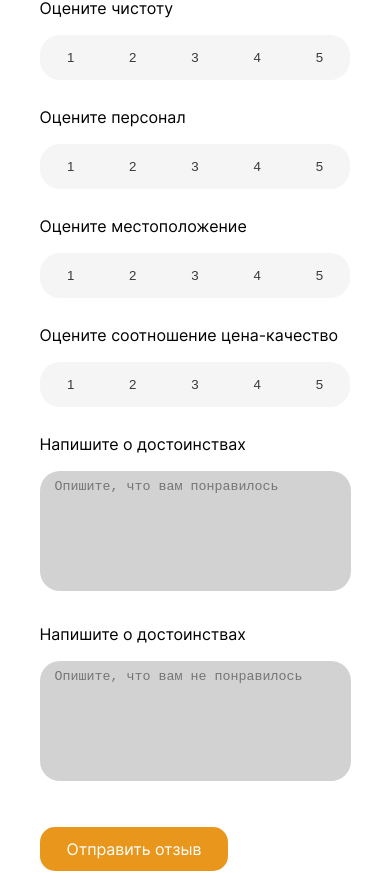
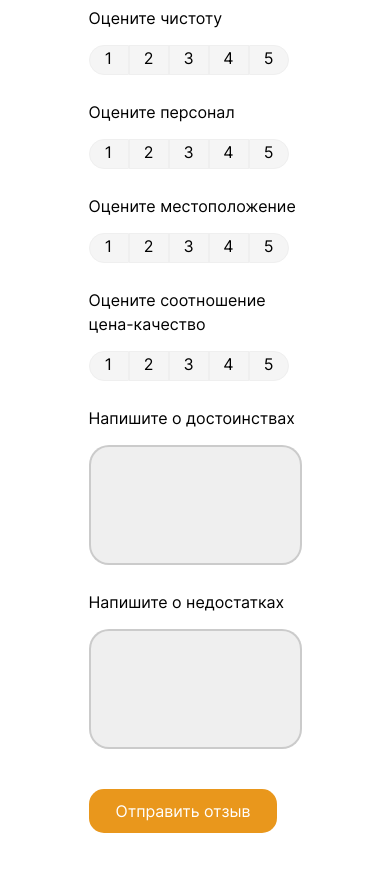
Before and after one commit to skvilshell/60-min_dev, a React (Vite) app: page / in a window 390 px wide. Shown: the part 5670-6543 px from the top of the page. Built offline with nearby package versions, Linux system fonts and the light colour scheme.

Commit message:
review w/ useform

```diff
--- a/package.json
+++ b/package.json
@@ -13,6 +13,7 @@
     "react": "^18.2.0",
     "react-content-loader": "^6.2.0",
     "react-dom": "^18.2.0",
+    "react-hook-form": "^7.40.0",
     "react-redux": "^8.0.5",
     "react-router-dom": "^6.4.2",
     "sass": "^1.55.0"
--- a/src/components/RateBtn/RateBtn.jsx
+++ /dev/null
@@ -1,23 +0,0 @@
-import React from "react";
-import styles from "./RateBtn.module.scss";
-
-export default function RateBtn({ grades, rating }) {
-  function getRate(e) {
-    rating(e.target.value);
-  }
-
-  return (
-    <>
-      {grades.map((grade) => (
-        <button
-          key={grade}
-          value={grade}
-          onClick={getRate}
-          className={styles.rating}
-        >
-          {grade}
-        </button>
-      ))}
-    </>
-  );
-}
--- a/src/components/RateBtn/RateBtn.module.scss
+++ /dev/null
@@ -1,10 +0,0 @@
-@use "../../variables.scss" as v;
-
-.rating {
-  cursor: pointer;
-  padding: 7px 20px;
-  border-radius: 0;
-  background: rgba(239, 239, 239, 0.6);
-  border: #efefef;
-  color: #3a3a3a;
-}
--- a/src/pages/Review/Review.module.scss
+++ b/src/pages/Review/Review.module.scss
@@ -2,7 +2,8 @@
 
 .review {
   box-sizing: border-box;
-  background: #ffffff;
+  @include v.regularNone;
+  background: v.$white;
   width: 70%;
   border-radius: 20px;
   padding: 30px;
@@ -15,41 +16,60 @@
   }
 
   .list_rate {
-    list-style: none;
+    display: flex;
+    flex-direction: column;
+    .rate_item {
+      margin: 15px 0 25px 0;
+    }
+    .rate__label {
+      position: inherit;
+      display: inline-block;
+      text-align: center;
 
-    .li_item {
-      margin: 25px 0;
+      border: 1px solid #efefef;
+      background: rgba(239, 239, 239, 0.6);
+      width: 70px;
+      height: 30px;
 
-      label {
-        display: inline-block;
-        margin-bottom: 15px;
+      cursor: pointer;
+
+      &:hover {
+        background: #cdcccc;
       }
 
-      .grades {
-        button:first-child {
-          border-radius: 20px 0 0 20px;
-        }
-        button:last-child {
-          border-radius: 0 20px 20px 0;
-        }
-        button:hover {
-          background: #cdcccc;
-          transition: 0.25s;
-        }
+      &:first-child {
+        border-radius: 20px 0 0 20px;
       }
+      &:last-child {
+        border-radius: 0 20px 20px 0;
+      }
+    }
+    .rate__input {
+      display: none;
+      position: absolute;
+      z-index: 0;
+      left: 0;
+    }
+    .btn_priamary {
+      width: 200px;
     }
   }
 
   .textArea_container {
+    margin-bottom: 40px;
     p {
       margin-bottom: 15px;
     }
     textarea {
-      width: 85%;
+      @include v.regularNone;
+      display: flex;
+      flex-direction: column;
+      align-items: flex-start;
+      width: 750px;
       height: 120px;
-      padding: 8px 15px;
-      background: #b4b4b499;
-      border: #efefef;
+      padding: 8px 0 0 15px;
+      background: #efefef;
+      border: 2px solid rgba(180, 180, 180, 0.6);
       border-radius: 20px;
       resize: none;
       color: #6f6f6f;
@@ -57,25 +77,11 @@
     .textArea_Dignity {
       margin-bottom: 25px;
     }
-    .textArea_Limitation {
-      margin-bottom: 40px;
-    }
   }
 }
 
 @media screen and (max-width: 820px) {
   .review {
-    font-size: 16px;
-    padding: 20px;
-    align-content: center;
-    width: 90%;
-    .grades {
-      width: 100%;
-      button {
-        width: 20%;
-        padding: 15px 20px;
-      }
-    }
     .textArea_container {
       textarea {
         width: 100%;
@@ -84,24 +90,36 @@
     }
   }
 }
-
-@media screen and (max-width: 361px) {
+@media screen and (max-width: 541px) {
   .review {
-    padding: 15px;
-    .grades {
-      button {
-        padding: 10px 10px;
+    .list_rate {
+      .rate__label {
+        width: 60px;
+        height: 30px;
       }
     }
   }
 }
 
-@media screen and (max-width: 280px) {
+@media screen and (max-width: 415px) {
   .review {
-    .grades {
-      button {
-        padding: 15px 10px;
+    .list_rate {
+      .rate__label {
+        width: 40px;
+        height: 30px;
       }
     }
   }
 }
+
+@media screen and (max-width: 281px) {
+  .review {
+    .list_rate {
+      width: 100%;
+      .rate__label {
+        width: 20%;
+        height: 30px;
+      }
+    }
+  }
+}
--- a/src/pages/Review/Rewiew.jsx
+++ b/src/pages/Review/Rewiew.jsx
@@ -1,18 +1,18 @@
 import React from "react";
-import { useState } from "react";
+
+import { useForm } from "react-hook-form";
 import BtnPraimary from "../../components/BtnPraimary/BtnPraimary";
-import RateBtn from "../../components/RateBtn/RateBtn";
 
 import styles from "./Review.module.scss";
 
 export default function Rewiew() {
-  const [dignity, setDignity] = useState("");
-  const [limitation, setLimitation] = useState("");
-  const [rating, setRating] = useState(0);
-  const [review, setReview] = useState({
-    dignity,
-    limitation,
-    rating,
+  const {
+    register,
+    handleSubmit,
+    reset,
+    formState: { errors },
+  } = useForm({
+    mode: "onBlur",
   });
   const factors = [
     {
@@ -32,60 +32,52 @@ export default function Rewiew() {
       label: "Оцените соотношение цена-качество",
     },
   ];
-  const grades = [1, 2, 3, 4, 5];
+  const grades = ["1", "2", "3", "4", "5"];
 
-  const handleChangeDignity = (e) => {
-    setDignity(e.target.value);
-  };
-  const handleChangeLimitation = (e) => {
-    setLimitation(e.target.value);
-  };
-
-  const sendReview = (e) => {
-    e.preventDefault();
-    setReview({
-      dignity,
-      limitation,
-      rating,
-    });
-    console.log(review);
-    setDignity("");
-    setLimitation("");
-    setRating(0);
+  const onSubmit = (data) => {
+    console.log(data);
+    reset();
   };
 
   return (
     <div className={styles.review}>
       <h1 className={styles.title}>Отзыв. Квартира на ул.Пулковской, 8</h1>
-      <ul className={styles.list_rate}>
+      <form onSubmit={handleSubmit(onSubmit)} className={styles.list_rate}>
         {factors.map((factor) => (
-          <li key={factor.id} className={styles.li_item}>
-            <label htmlFor={factor.id} className={styles.label}>
+          <div>
+            <label htmlFor={factor.id}>
               {factor.label}
+              <div id={factor.id} className={styles.rate_item}>
+                {grades.map((grade) => (
+                  <label className={styles.rate__label}>
+                    {grade}
+                    <input
+                      type="radio"
+                      value={grade}
+                      className={styles.rate__input}
+                      {...register(`${factor.id}`, {
+                        required: true,
+                      })}
+                    />
                   </label>
-            <div id={factor.id} className={styles.grades}>
-              <RateBtn grades={grades} rating={setRating} />
+                ))}
               </div>
-          </li>
+            </label>
+          </div>
         ))}
-      </ul>
         <div className={styles.textArea_container}>
           <p>Напишите о достоинствах</p>
           <textarea
-          value={dignity}
-          onChange={handleChangeDignity}
+            {...register("dignities", { required: true })}
             className={styles.textArea_Dignity}
-          placeholder="Опишите, что вам понравилось"
           />
-        <p>Напишите о достоинствах</p>
-        <textarea
-          value={limitation}
-          onChange={handleChangeLimitation}
-          placeholder="Опишите, что вам не понравилось"
-          className={styles.textArea_Limitation}
-        />
-        <BtnPraimary title="Отправить отзыв" className="btn-primary" />
+          <p>Напишите о недостатках</p>
+          <textarea {...register("limitations", { required: true })} />
         </div>
+        <div className={styles.btn_priamary}>
+          <BtnPraimary title="Отправить отзыв" />
+        </div>
+      </form>
     </div>
   );
 }
```
Also changed, not shown: src/components/BtnPraimary/BtnPraimary.module.scss (indentation only), 1 other file (tests, documents, lock files or other folders). Lines whose indentation alone changed are shown as unchanged.
